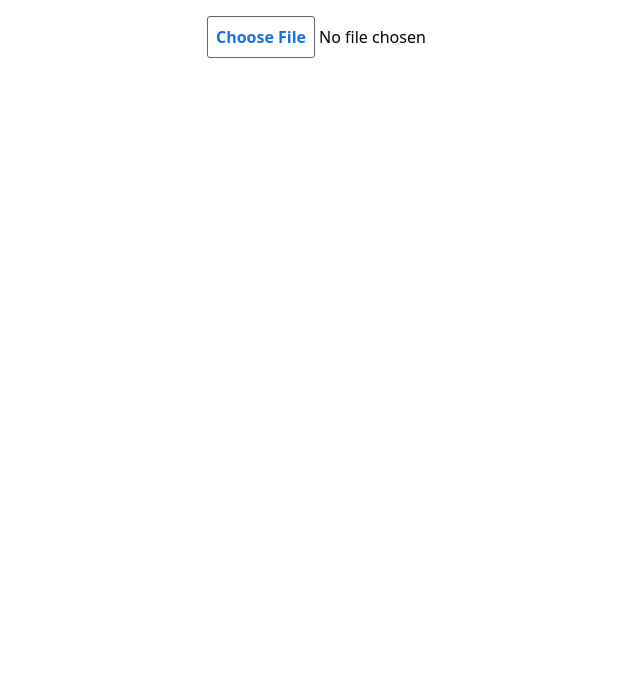
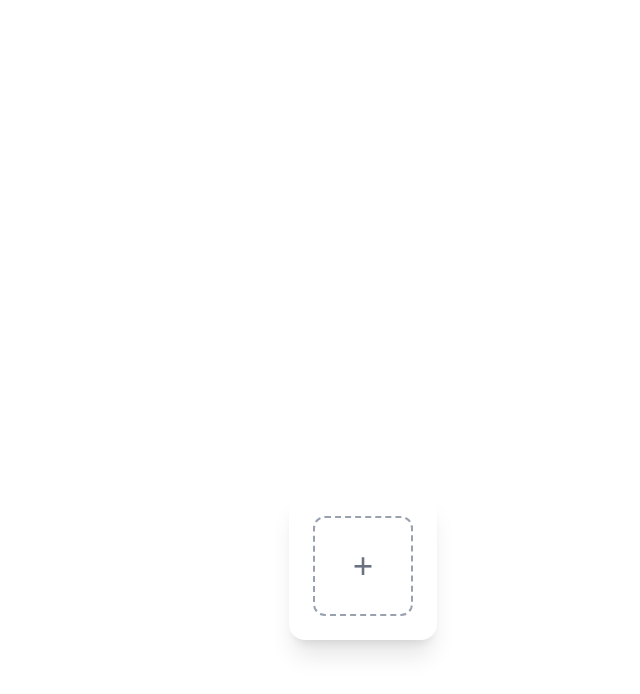
Before and after one commit to exterkamp/scuba-fix, an Angular app: page / in a window 1280 px wide. Shown: the top 694 px of the page, without its empty margins (277-917 px from the left). Built offline with nearby package versions, Linux system fonts and the light colour scheme.

Commit message:
Added better file uploader.

```diff
--- a/angular.json
+++ b/angular.json
@@ -113,5 +113,8 @@
         }
       }
     }
+  },
+  "cli": {
+    "analytics": false
   }
 }
--- a/src/app/app.component.html
+++ b/src/app/app.component.html
@@ -6,10 +6,9 @@
       <button class="bg-transparent hover:bg-blue-500 text-blue-700 font-semibold hover:text-white py-2 px-4 border border-blue-500 hover:border-transparent rounded" (click)="reset()">reset</button>
       <!-- TODO: Put the viewer here. -->
        <app-image-preview [imageFile]="file()" />
-    } @else {
-      <app-import-image-prompt (fileUploaded)="saveFile($event)"/>
     }
   </div>
+  <app-import-image-prompt (fileUploaded)="saveFile($event)"/>
 </main>
 
 <router-outlet />
--- a/src/app/app.component.scss
+++ b/src/app/app.component.scss
@@ -1,6 +1,6 @@
 main {
     width: 100%;
-    min-height: 100%;
+    min-height: 100vh;
     display: flex;
     justify-content: center;
     align-items: center;
--- a/src/app/app.component.ts
+++ b/src/app/app.component.ts
@@ -16,6 +16,8 @@ export class AppComponent {
   file = signal<File|undefined>(undefined)
 
   saveFile(file: File) {
+    console.log(`saving file: ${file.name}`)
+    this.reset();
     this.file.set(file);
   }
 
--- a/src/app/import-image-prompt/import-image-prompt.component.html
+++ b/src/app/import-image-prompt/import-image-prompt.component.html
@@ -1,3 +1,35 @@
-<div class="max-w-md">
-    <input type="file" [formControl]="fileCtrl" (change)="fileChanged($event)">
+<div class="floating-content">
+    <div
+        class="bg-white rounded-2xl shadow-xl p-6 flex flex items-center gap-4">
+        @if (images.length > 0) {
+            <div class="flex overflow-auto gap-4">
+                @for (imageSrc of images; track imageSrc) {
+                <div
+                    class="image-prev relative bg-gray-200
+                            rounded-xl border border-gray-300">
+                    @if (imageSrc) {
+                    <img (click)="selectImage($index); $event.stopPropagation()"
+                        [src]="imageSrc" alt="Uploaded Image" class="w-full h-full object-cover rounded-xl">
+                    <button (click)="removeImage($index); $event.stopPropagation()"
+                        class="absolute top-1 right-1 bg-red-500 text-white rounded-full w-6 h-6 flex items-center justify-center text-xs font-bold opacity-75 hover:opacity-100 transition-opacity">
+                        &times;
+                    </button>
+                    }
+                    @else {
+                    <span class="text-gray-500 text-lg">image</span>
+                    }
+                </div>
+                }
+            </div>
+        }
+
+        <div class="image-prev
+                    border-2 border-dashed border-gray-400 rounded-xl
+                    flex items-center justify-center cursor-pointer hover:bg-gray-50"
+            (click)="triggerFileInput()">
+            <span class="text-gray-500 text-4xl font-light">+</span>
+            <input type="file" #fileInput id="fileInput" class="hidden" (change)="onFileSelected($event)"
+                accept="image/*">
+        </div>
+    </div>
 </div>
--- a/src/app/import-image-prompt/import-image-prompt.component.scss
+++ b/src/app/import-image-prompt/import-image-prompt.component.scss
@@ -1,9 +1,11 @@
-input::file-selector-button {
-    cursor: pointer;
+:host {
+  position: absolute;
+  bottom: 20%;
+  max-width: 80%;
+}
 
-    font-weight: bold;
-    color: var(--color-primary);
-    padding: 0.5em;
-    border: thin solid var(--gray-500);
-    border-radius: 3px;
-  }
+.image-prev {
+  width: 100px;
+  height: 100px;
+  flex: none
+}
--- a/src/app/import-image-prompt/import-image-prompt.component.ts
+++ b/src/app/import-image-prompt/import-image-prompt.component.ts
@@ -1,4 +1,4 @@
-import { Component, output, OutputEmitterRef } from '@angular/core';
+import { Component, output, OutputEmitterRef, ViewChild, ElementRef } from '@angular/core';
 import {FormControl, ReactiveFormsModule} from '@angular/forms';
 
 @Component({
@@ -14,11 +14,63 @@ export class ImportImagePromptComponent {
 
   fileUploaded: OutputEmitterRef<File> = output();
 
-  fileChanged(event: Event) {
-    const file = (event.target as HTMLInputElement).files?.item(0); // Here we use only the first file (single file)
-    if (!!file) {
+  async selectImage(index: number) {
+    console.log('select image', index);
+    let imageBlobURL = this.images[index];
+    if (imageBlobURL) {
       // Now we can throw this up to the app.
-      this.fileUploaded.emit(file);
+      let blob = await fetch(imageBlobURL).then(r => r.blob());
+      this.fileUploaded.emit(new File([blob], `file_${self.crypto.randomUUID()}`));
+    }
+  }
+
+  // Use @ViewChild to get a reference to the hidden file input element in the template.
+  // 'fileInput' matches the local template variable #fileInput in the HTML.
+  @ViewChild('fileInput') fileInput!: ElementRef<HTMLInputElement>;
+
+  // Array to hold the URLs of the uploaded images.
+  // We initialize it with nulls to represent empty slots.
+  images: (string | null)[] = [];
+
+  /**
+   * Handles the file selection event when a user chooses an image.
+   * Reads the selected file as a Data URL and displays it in the next available slot.
+   * @param event The DOM event object from the file input change.
+   */
+  onFileSelected(event: Event): void {
+    const input = event.target as HTMLInputElement;
+    if (input.files && input.files.length > 0) {
+      const file = input.files[0];
+      // Create a FileReader to asynchronously read the file content.
+      const reader = new FileReader();
+
+      reader.onload = (e: ProgressEvent<FileReader>) => {
+        this.images.push(e.target?.result as string);
+      };
+      // Start reading the file as a Data URL (base64 encoded string), which is suitable for `src` attributes.
+      reader.readAsDataURL(file);
+    }
+  }
+
+  /**
+   * Programmatically triggers a click on the hidden file input element.
+   * This allows the user to click on the visually distinct dotted box to open the file dialog.
+   */
+  triggerFileInput(): void {
+    // Check if the fileInput ElementRef and its nativeElement exist before clicking.
+    if (this.fileInput && this.fileInput.nativeElement) {
+      this.fileInput.nativeElement.click();
+    }
+  }
+
+  /**
+   * Removes an image from a specified slot by setting its value back to null.
+   * @param index The index of the image slot to clear.
+   */
+  removeImage(index: number): void {
+    // Ensure the index is within the valid bounds of the images array.
+    if (index >= 0 && index < this.images.length) {
+      this.images.splice(index, 1);
     }
   }
 }
```
